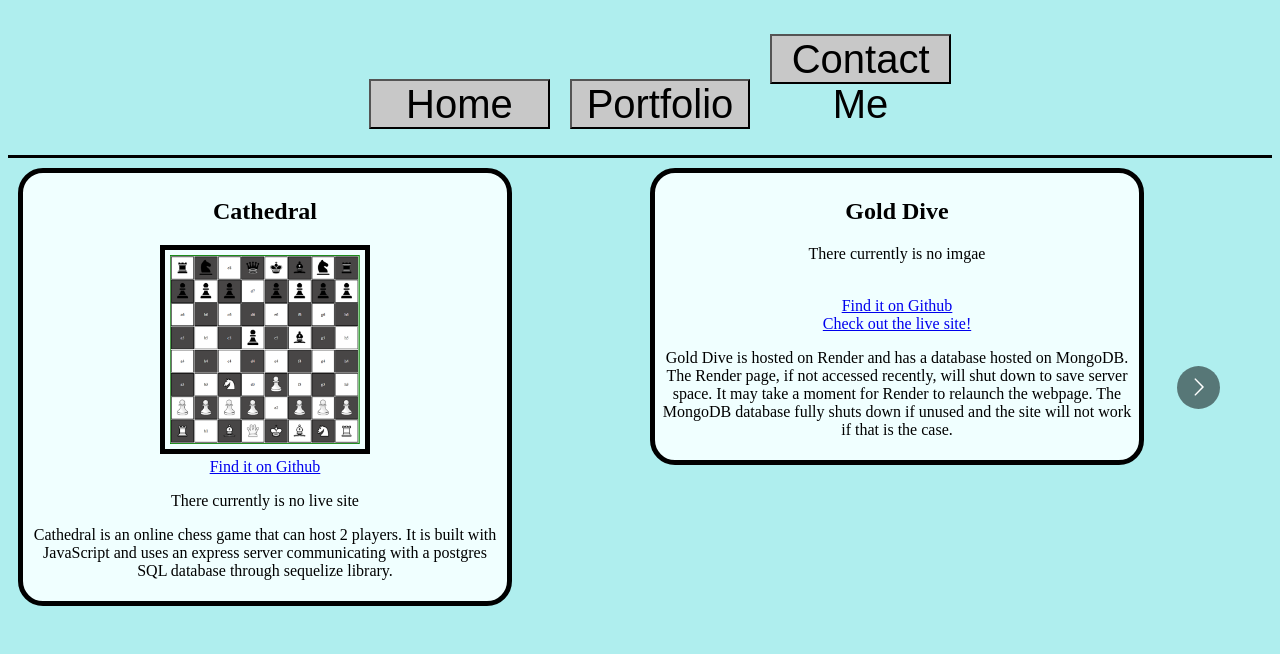
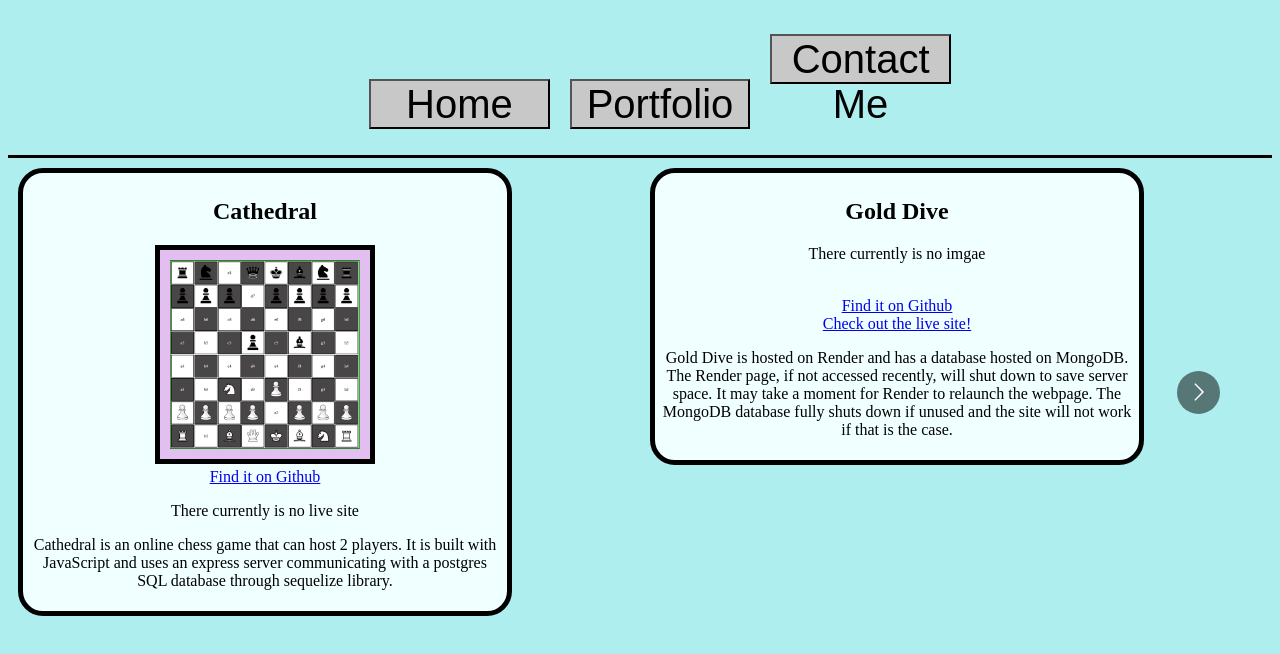
Before and after one commit to Rovak0/reactPortfolio, a React (Vite) app: page /Portfolio in a window 1280 px wide. Shown: the top 654 px of the page. Built offline with nearby package versions, Linux system fonts and the light colour scheme.

Commit message:
Make it pretty

```diff
--- a/src/App.css
+++ b/src/App.css
@@ -113,9 +113,10 @@ body{
     border-right: solid; */
     /* height: 25%; */
     width: 40%;
-    padding: 5px;
+    padding: 10px;
     border-color: black;
     border: solid 5px;
+    background-color: #E2BEF1;
 }
 
 .contacts{
```
Also changed, not shown: 1 other file (tests, documents, lock files or other folders).
